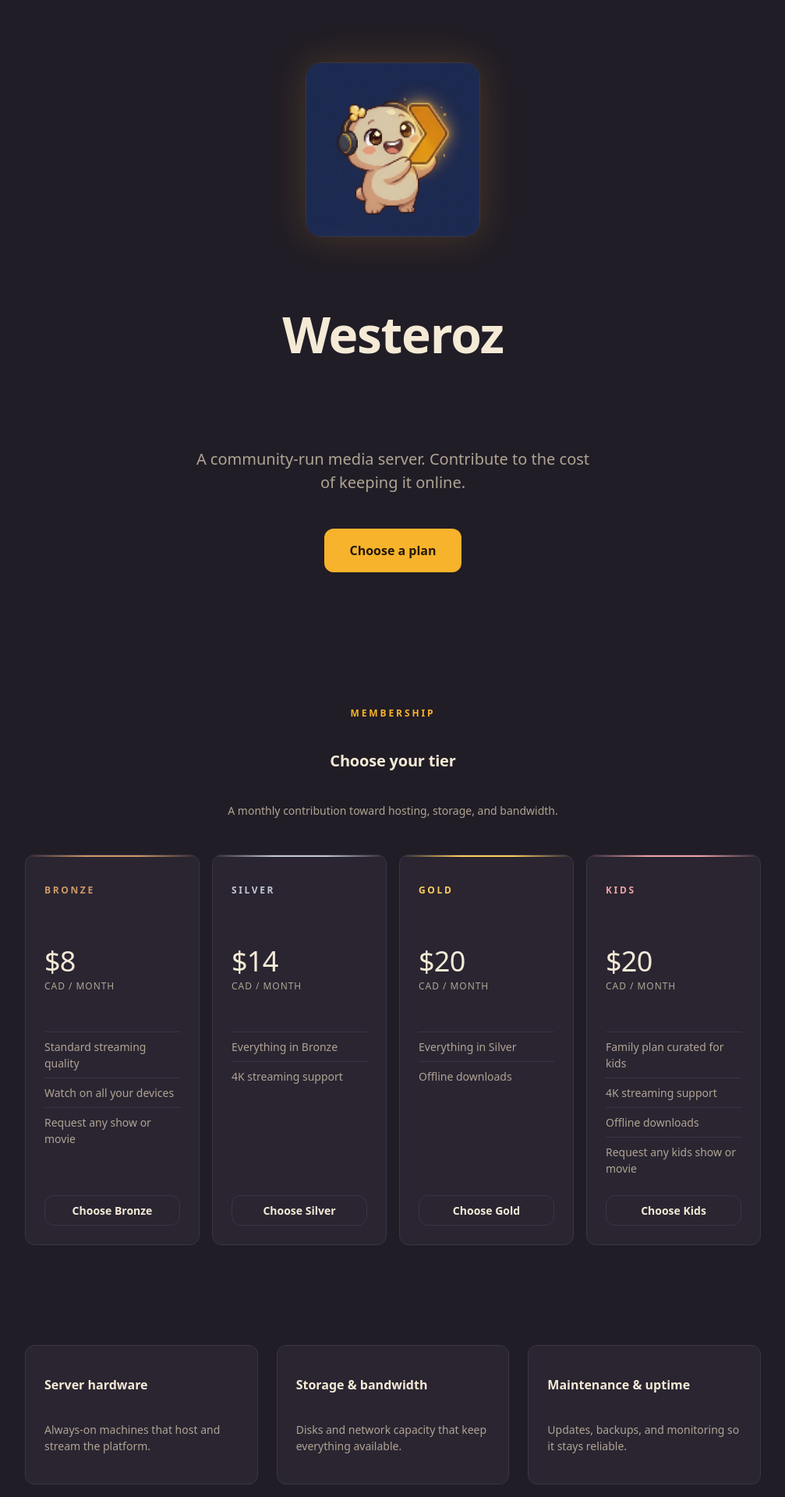
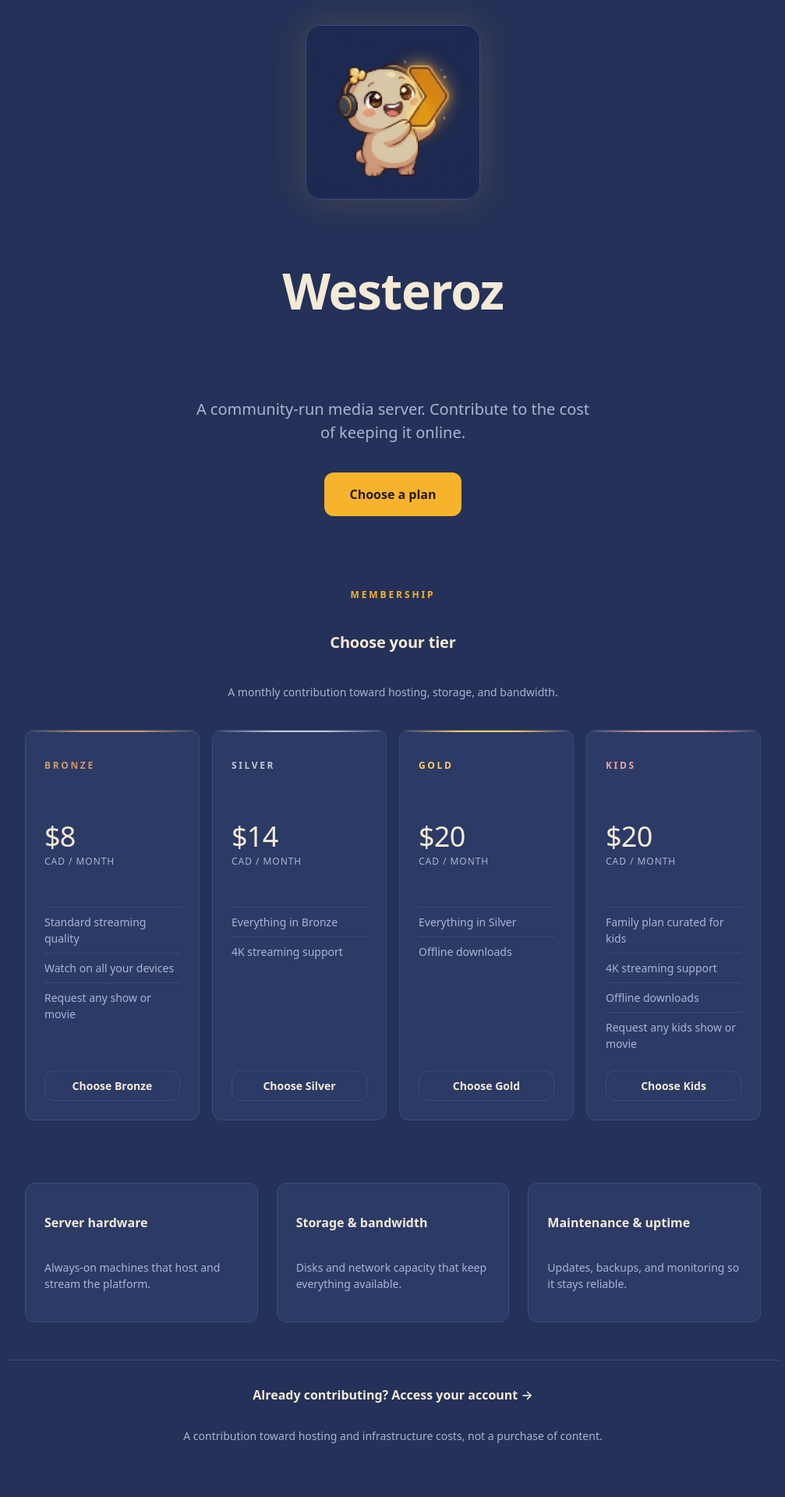
Before and after one commit to codebend3r/wizteros, a React (Vite) app in the folder web/: page / in a window 1280 px wide. Shown: the top 1920 px of the page at 78% size, without its empty margins (136-1143 px from the left). After the commit the page ends 1898 px from the top, so only its background shows below. Built offline with nearby package versions, Linux system fonts and the light colour scheme; no server answers.

Commit message:
WZ: Match site palette to the navy logo and tighten spacing
- Background/surface/border/muted retoned to the logo's navy
- Section paddings and page gap reduced one step across
  hero, pricing, support, and footer

```diff
--- a/web/src/App.module.scss
+++ b/web/src/App.module.scss
@@ -1,6 +1,6 @@
 .page {
   display: grid;
-  gap: var(--space-4);
+  gap: var(--space-2);
   width: 100%;
   max-width: var(--max-width);
   margin-inline: auto;
--- a/web/src/components/Footer/Footer.module.scss
+++ b/web/src/components/Footer/Footer.module.scss
@@ -3,7 +3,7 @@
   gap: var(--space-2);
   justify-items: center;
   text-align: center;
-  padding: var(--space-6) var(--space-3);
+  padding: var(--space-4) var(--space-3);
   border-top: 1px solid var(--color-border);
 }
 
--- a/web/src/components/Hero/Hero.module.scss
+++ b/web/src/components/Hero/Hero.module.scss
@@ -1,9 +1,9 @@
 .hero {
   display: grid;
-  gap: var(--space-3);
+  gap: var(--space-2);
   justify-items: center;
   text-align: center;
-  padding: var(--space-8) var(--space-3);
+  padding: var(--space-4) var(--space-3);
 }
 
 .brand {
--- a/web/src/components/Pricing/Pricing.module.scss
+++ b/web/src/components/Pricing/Pricing.module.scss
@@ -1,9 +1,9 @@
 .pricing {
   display: grid;
-  gap: var(--space-4);
+  gap: var(--space-3);
   max-width: var(--max-width);
   margin-inline: auto;
-  padding: var(--space-6) var(--space-3);
+  padding: var(--space-4) var(--space-3);
 }
 
 .header {
--- a/web/src/components/Support/Support.module.scss
+++ b/web/src/components/Support/Support.module.scss
@@ -2,7 +2,7 @@
   display: grid;
   gap: var(--space-3);
   grid-template-columns: repeat(auto-fit, minmax(14rem, 1fr));
-  padding: var(--space-6) var(--space-3);
+  padding: var(--space-4) var(--space-3);
 }
 
 .item {
--- a/web/src/styles/globals.scss
+++ b/web/src/styles/globals.scss
@@ -1,9 +1,9 @@
 :root {
-  --color-bg: #211d26;
-  --color-surface: #2a2531;
-  --color-border: #3b3444;
+  --color-bg: #243158;
+  --color-surface: #2c3a66;
+  --color-border: #3d4b7c;
   --color-text: #f4ead6;
-  --color-muted: #b0a494;
+  --color-muted: #aab4d4;
   --color-accent: #f7b32b;
   --color-accent-text: #241a05;
   --color-bronze: #cf9a66;
```
